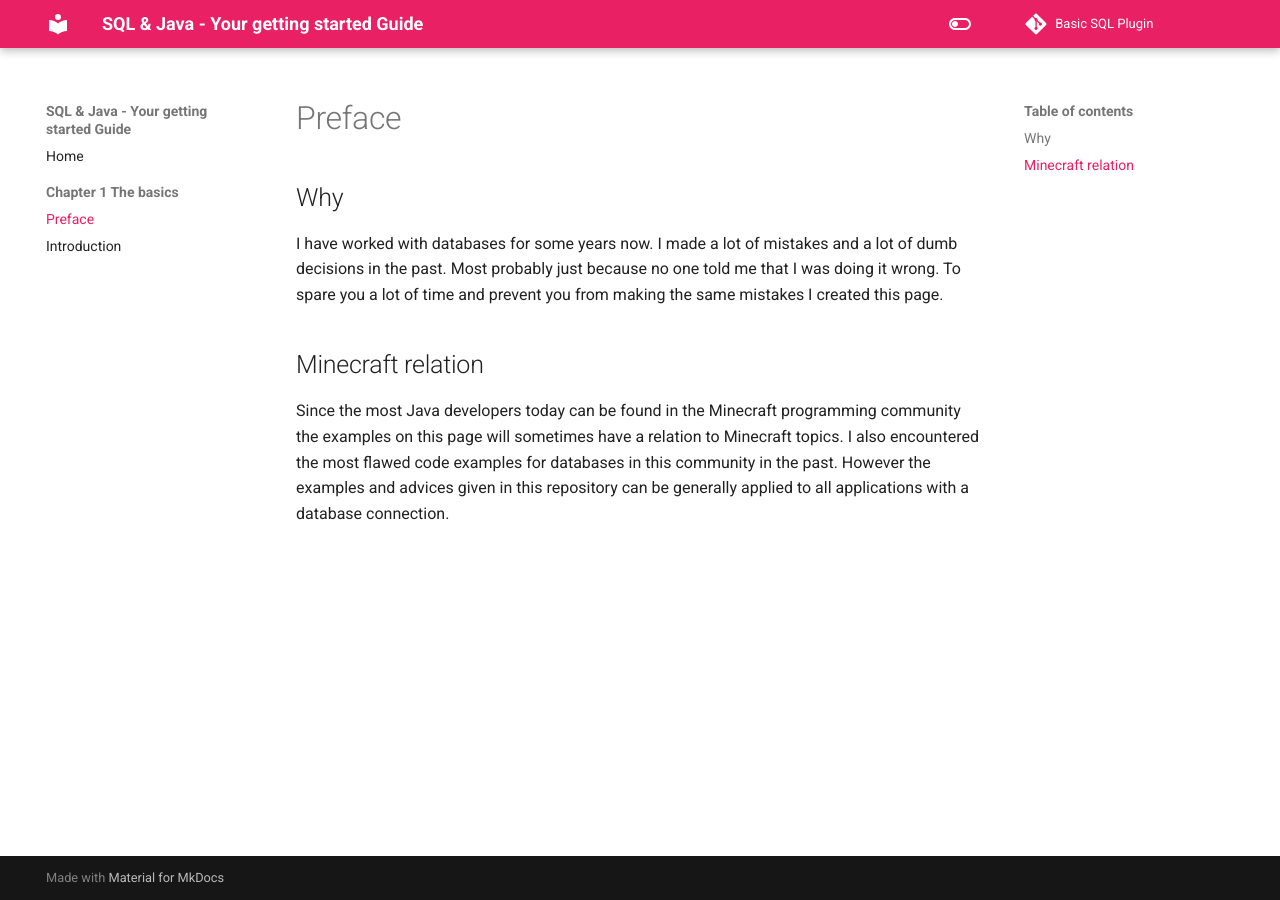
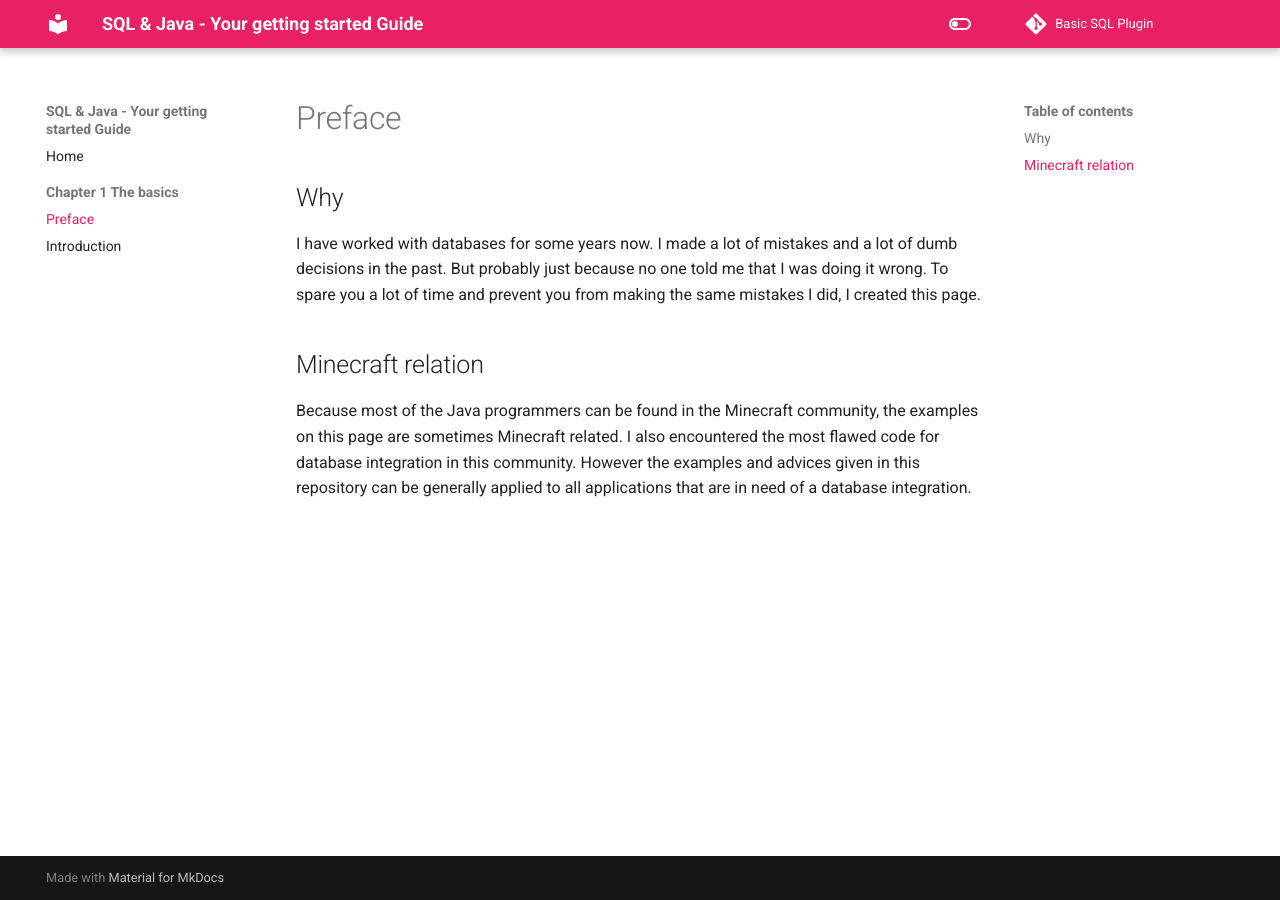
Before and after one commit to rainbowdashlabs/sql-java, an MkDocs documentation site: the page built from docs/01/preface.md, in a window 1280 px wide. Built offline with MkDocs 1.6.1 and Material for MkDocs 9.7.7, drawn with Linux system fonts in a browser that asks for light colours; comment, search, counter and statistics services are not loaded.

Commit message:
Rephrase some things

```diff
--- a/docs/01/preface.md
+++ b/docs/01/preface.md
@@ -3,8 +3,8 @@
 ## Why
 
 I have worked with databases for some years now. I made a lot of mistakes and a lot of dumb decisions in the past.
-Most probably just because no one told me that I was doing it wrong. To spare you a lot of time and prevent you from making the same mistakes I created this page.
+But probably just because no one told me that I was doing it wrong. To spare you a lot of time and prevent you from making the same mistakes I did, I created this page.
 
 ## Minecraft relation
 
-Since the most Java developers today can be found in the Minecraft programming community the examples on this page will sometimes have a relation to Minecraft topics. I also encountered the most flawed code examples for databases in this community in the past. However the examples and advices given in this repository can be generally applied to all applications with a database connection.
+Because most of the Java programmers can be found in the Minecraft community, the examples on this page are sometimes Minecraft related. I also encountered the most flawed code for database integration in this community. However the examples and advices given in this repository can be generally applied to all applications that are in need of a database integration.
```
